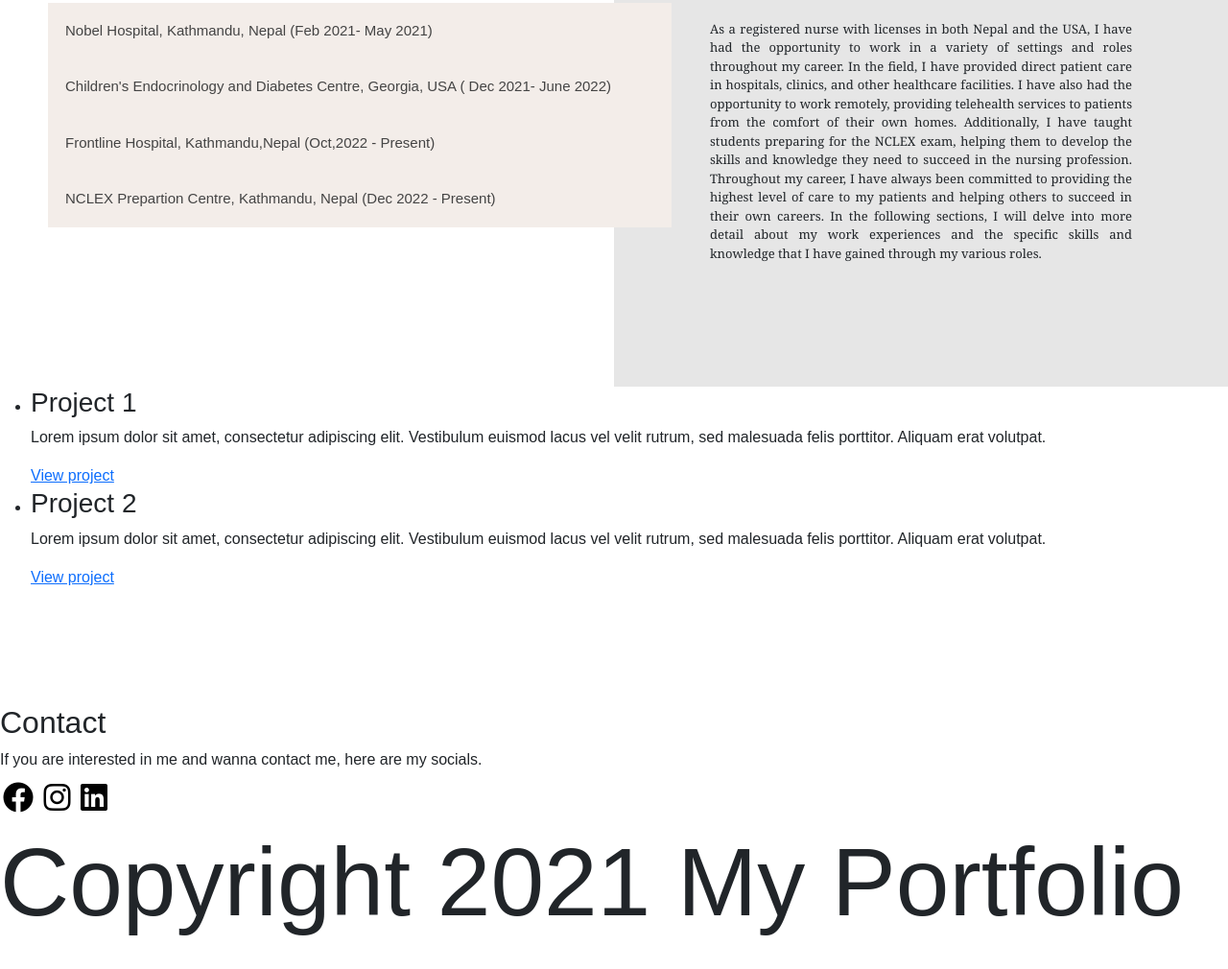
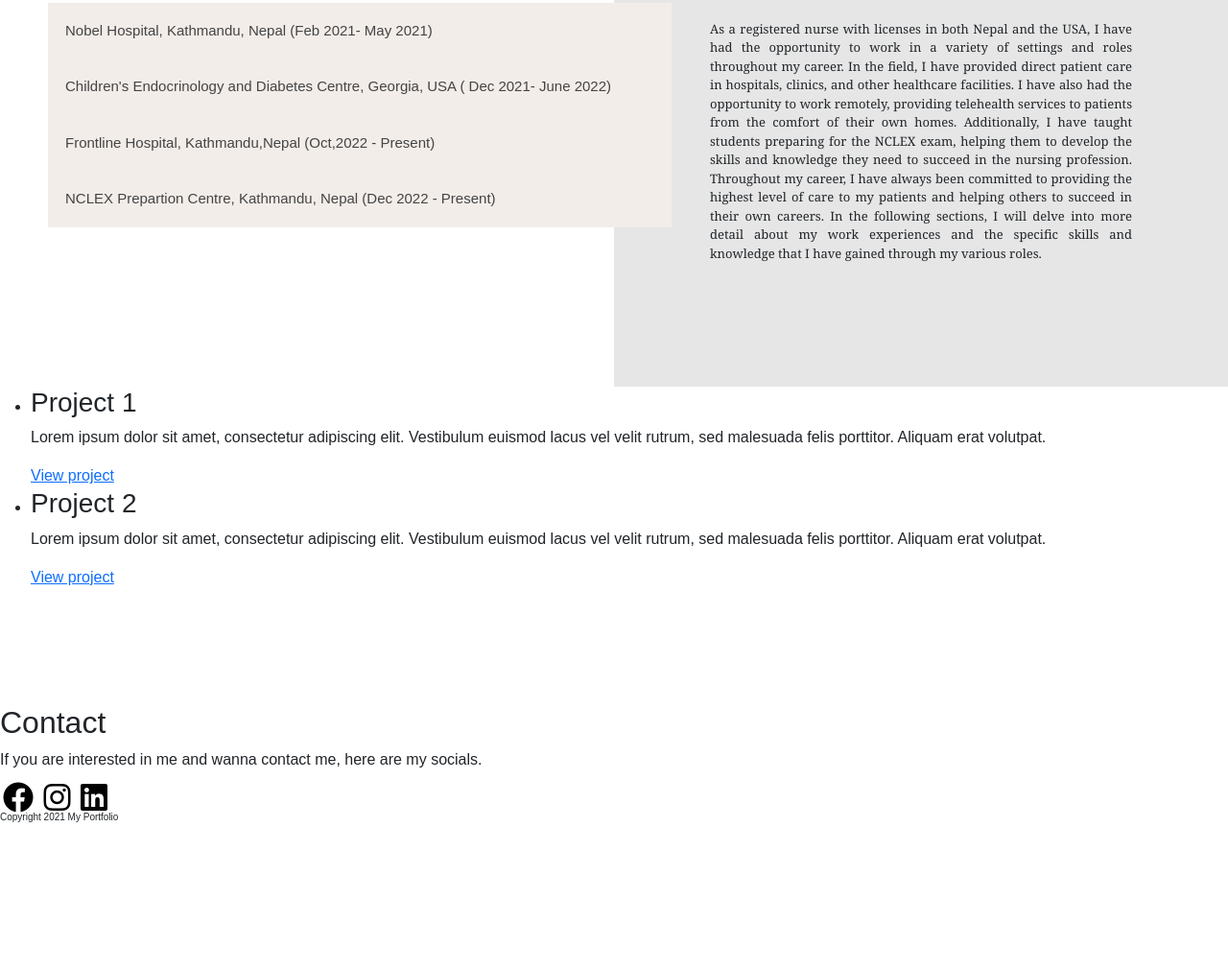
Before and after one commit to code-bbob/code-bbob.github.io, a plain HTML site: page index.html in a window 1280 px wide. Shown: the part 805-1815 px from the top of the page at 96% size. After the commit the page ends 1680 px from the top, so only its background shows below. Drawn offline with nearby package versions, Linux system fonts and the light colour scheme.

Commit message:
Update index.html

```diff
--- a/index.html
+++ b/index.html
@@ -159,7 +159,7 @@
         </section>
 
           <footer>
-              <p style="font-size: 100px;">Copyright 2021 My Portfolio</p>
+              <p style="font-size: 10px;">Copyright 2021 My Portfolio</p>
           </footer>
       </main>
       <script>
```
